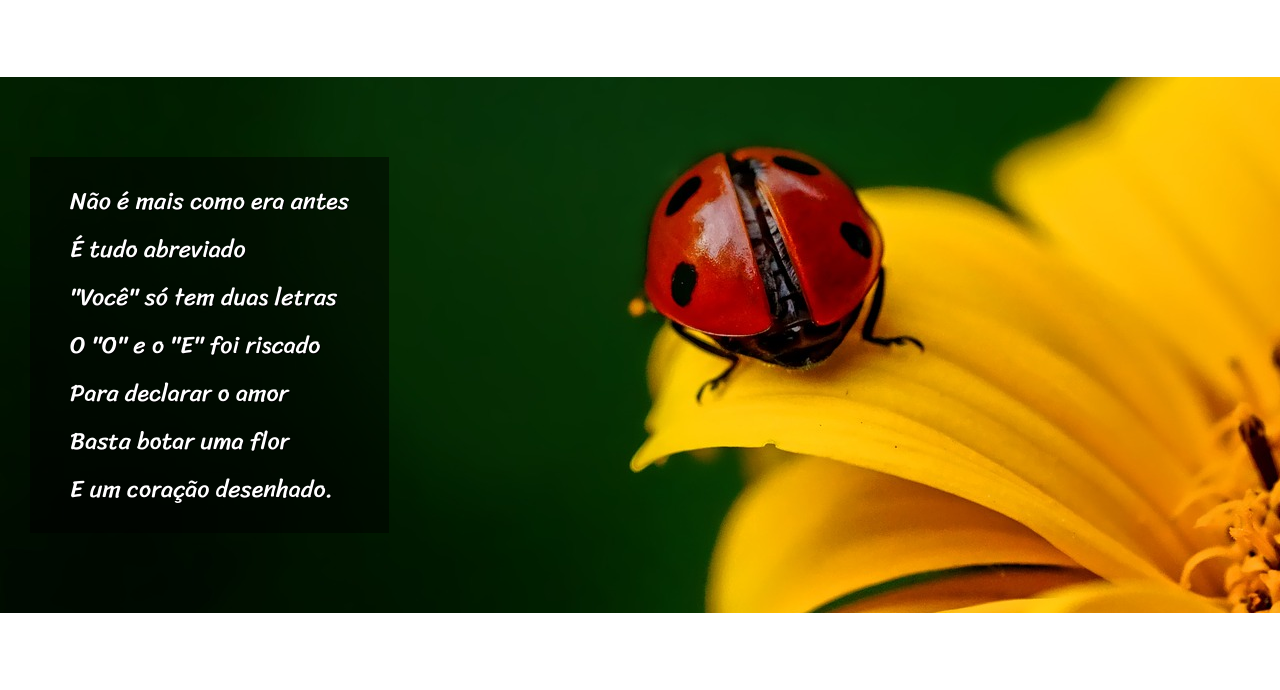
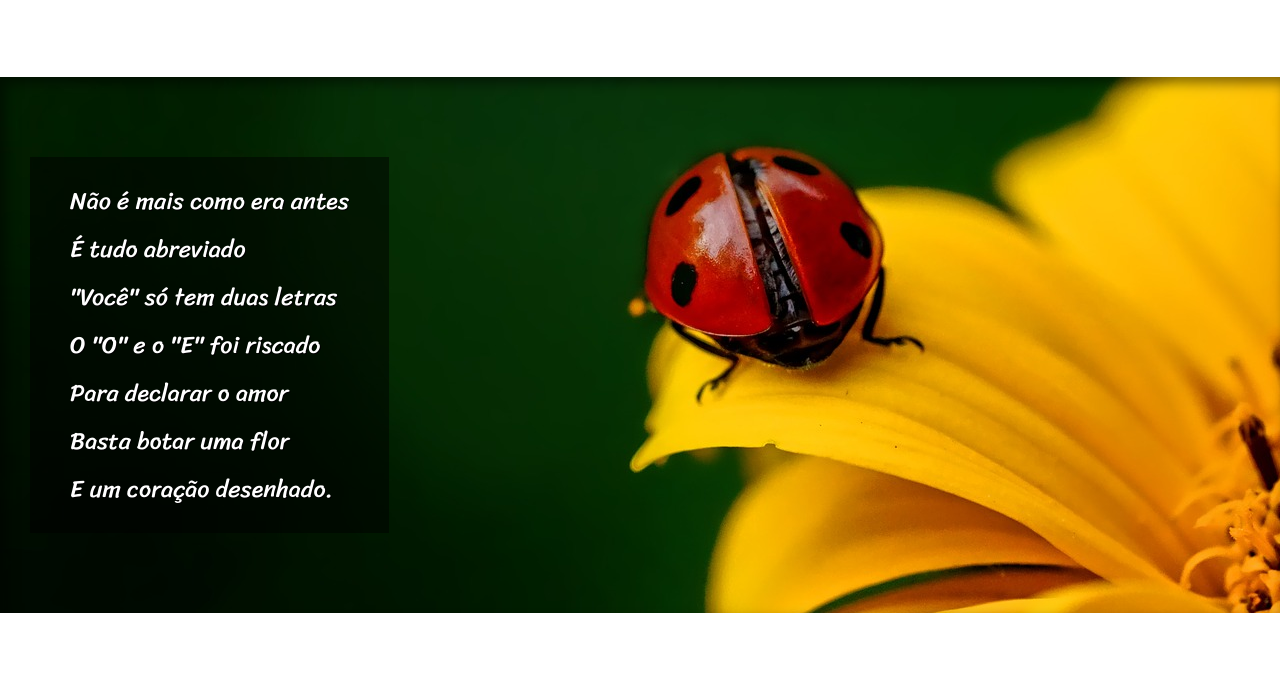
Before and after one commit to edimarjuniop/projeto-cordel, a plain HTML site: page index.html in a window 1280 px wide. Shown: the part 727-1417 px from the top of the page. Drawn offline with Linux system fonts and the light colour scheme.

Commit message:
Update style.css

```diff
--- a/style/style.css
+++ b/style/style.css
@@ -70,6 +70,7 @@ section.normal {
 section.image {
     background-color: rgb(50, 50, 50);
     background-size: cover;
+    box-shadow: inset 6px 6px 13px 0px rgba(0, 0, 0, .5);
 
     color: white;
 }
```
